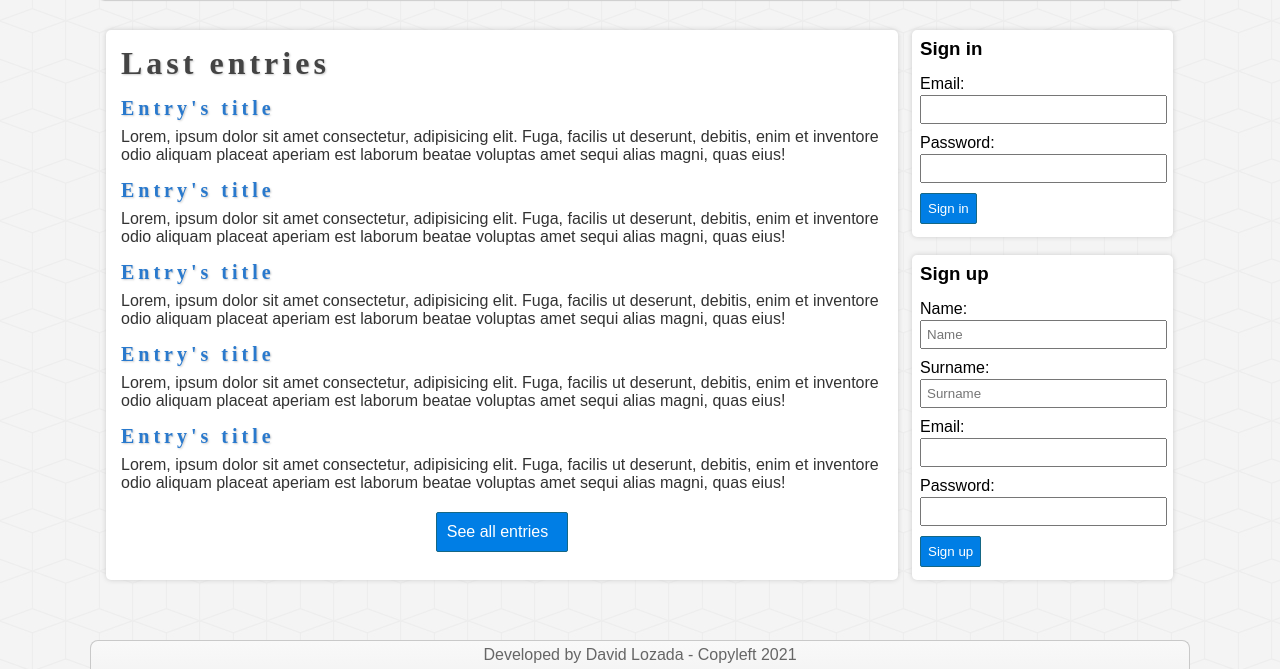
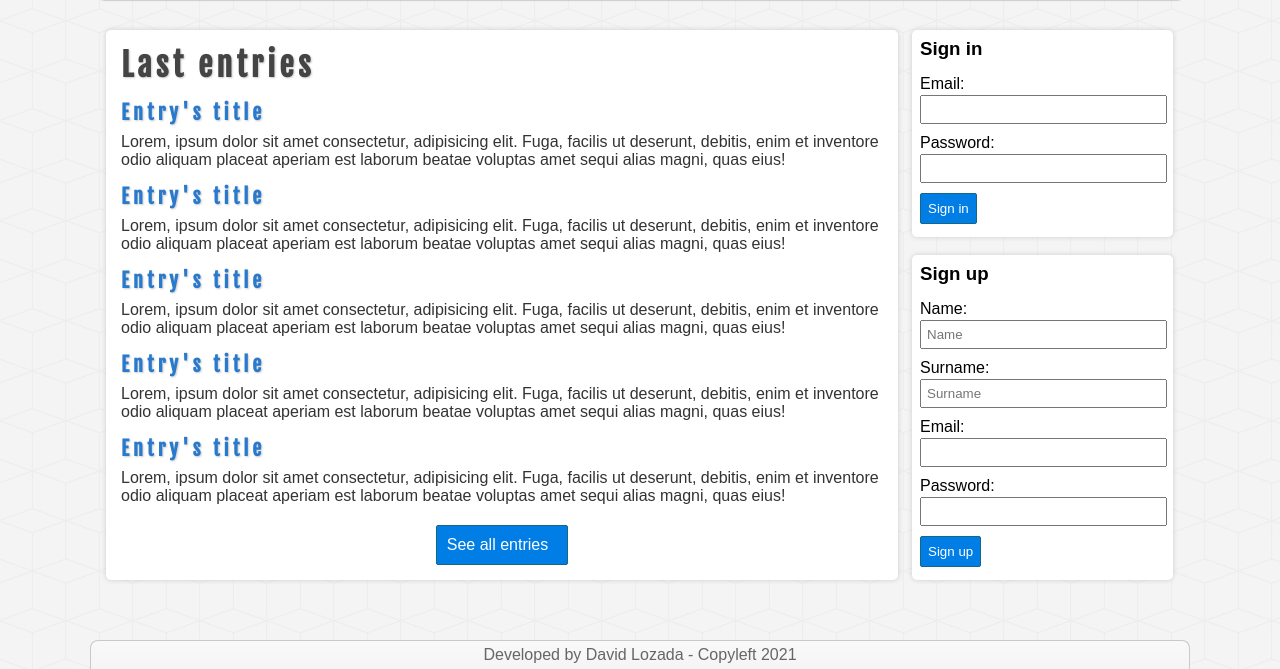
Before and after one commit to davidlozada-dev/01_php_blog_project, a PHP site: page / in a window 1280 px wide. Shown: the part 142-811 px from the top of the page. Run offline with PHP 8.4, Linux system fonts and the light colour scheme; some web fonts are replaced.

Commit message:
Update style.css file
Update style.css file

```diff
--- a/assets/css/style.css
+++ b/assets/css/style.css
@@ -1,6 +1,6 @@
 @font-face{
 	font-family: "fajala";
-	src: url(../fonts/font.ttf) format("truetype");
+	src: url(../fonts/fajala.ttf) format("truetype");
 	font-weight: normal;
 	font-style: normal;
 }
```
